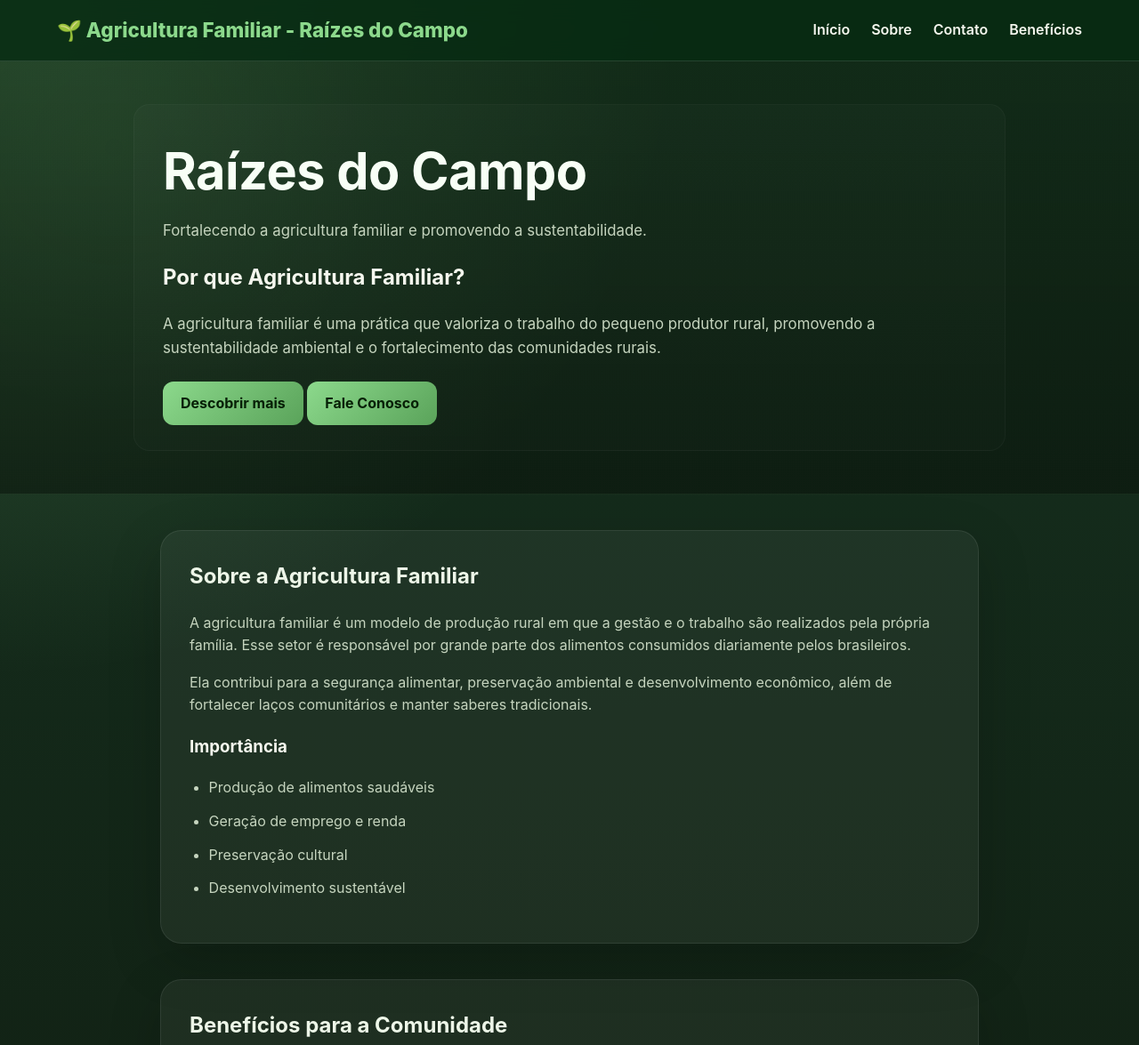
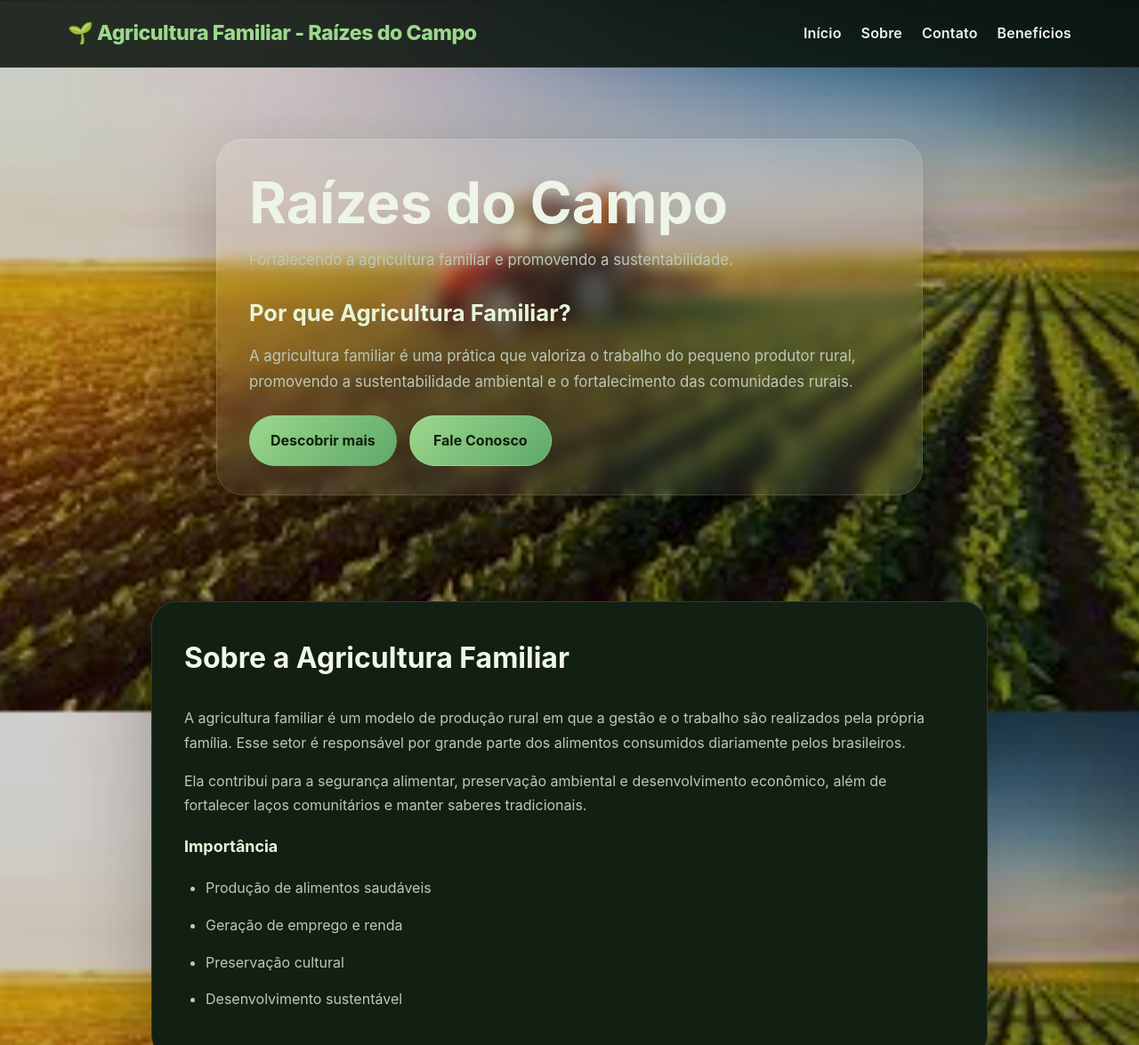
Before and after one commit to KeillaCoutinho/ProjetoIntegrador, a plain HTML site: page index.html in a window 1280 px wide. Shown: the top 1175 px of the page at 89% size. Drawn offline with Linux system fonts and the light colour scheme; a web font is replaced by a local one.

Commit message:
CSS e imagem

```diff
--- a/css/styles.css
+++ b/css/styles.css
@@ -1,13 +1,14 @@
 :root {
     color-scheme: dark;
-    --bg: #12210d;
+    --bg: #0b160c;
     --surface: rgba(255, 255, 255, 0.08);
-    --surface-strong: rgba(255, 255, 255, 0.12);
-    --text: #f5f7ee;
-    --muted: #c5d4be;
-    --accent: #8cd98c;
-    --accent-dark: #5aa35a;
+    --surface-strong: rgba(255, 255, 255, 0.14);
+    --text: #eef4e8;
+    --muted: #bdc8b8;
+    --accent: #9cd88c;
+    --accent-dark: #5ea86a;
     --border: rgba(255, 255, 255, 0.12);
+    --shadow: 0 28px 90px rgba(0, 0, 0, 0.24);
 }
 
 * {
@@ -21,11 +22,24 @@ html {
 body {
     margin: 0;
     font-family: "Inter", system-ui, -apple-system, BlinkMacSystemFont, "Segoe UI", sans-serif;
-    background: radial-gradient(circle at top left, rgba(140, 217, 140, 0.25), transparent 28%),
-                linear-gradient(180deg, #163220 0%, #0e140b 100%);
+    background: radial-gradient(circle at top left, rgba(156, 216, 116, 0.18), transparent 22%),
+                radial-gradient(circle at bottom right, rgba(255, 255, 255, 0.06), transparent 16%),
+                linear-gradient(180deg, #111b12 0%, #070b05 100%);
     color: var(--text);
     min-height: 100vh;
-    line-height: 1.6;
+    line-height: 1.7;
+}
+
+body.home {
+    background-image: linear-gradient(rgba(0, 0, 0, 0.18), rgba(0, 0, 0, 0.24)), url("../assets/img/agricultura_capa.jpeg");
+    background-size: cover;
+    background-position: center center;
+    background-attachment: fixed;
+    background-repeat: no-repeat;
+}
+
+body.home .hero {
+    background: transparent;
 }
 
 img {
@@ -35,6 +49,13 @@ img {
 
 a {
     color: inherit;
+    text-decoration: none;
+}
+
+button,
+.btn {
+    border: none;
+    font: inherit;
 }
 
 .skip-link {
@@ -53,15 +74,15 @@ a {
     margin: 16px;
     padding: 10px 16px;
     background: var(--accent);
-    color: #0a2104;
-    border-radius: 8px;
+    color: #112005;
+    border-radius: 999px;
     z-index: 100;
 }
 
 header {
-    background: rgba(7, 42, 17, 0.85);
-    backdrop-filter: blur(12px);
-    border-bottom: 1px solid var(--border);
+    background: rgba(9, 18, 10, 0.86);
+    backdrop-filter: blur(14px);
+    border-bottom: 1px solid rgba(255, 255, 255, 0.07);
     position: sticky;
     top: 0;
     z-index: 50;
@@ -69,24 +90,25 @@ header {
 
 .navbar,
 header nav {
-    max-width: 1200px;
+    max-width: 1180px;
     margin: 0 auto;
-    padding: 16px 24px;
+    padding: 18px 26px;
     display: flex;
     justify-content: space-between;
     align-items: center;
-    gap: 16px;
+    gap: 14px;
 }
 
 .logo {
     color: var(--accent);
-    font-size: 1.4rem;
+    font-size: 1.45rem;
     font-weight: 800;
+    letter-spacing: -0.02em;
 }
 
 .nav-links {
     display: flex;
-    gap: 24px;
+    gap: 22px;
     list-style: none;
     margin: 0;
     padding: 0;
@@ -95,8 +117,8 @@ header nav {
 
 .nav-links a {
     color: var(--text);
-    text-decoration: none;
     font-weight: 600;
+    letter-spacing: 0.01em;
     transition: color 0.25s ease, transform 0.25s ease;
 }
 
@@ -111,86 +133,126 @@ header nav {
     background: none;
     border: none;
     color: var(--text);
-    font-size: 1.8rem;
+    font-size: 1.9rem;
     cursor: pointer;
 }
 
 .hero {
-    min-height: 56vh;
+    min-height: 70vh;
     display: flex;
     align-items: center;
     justify-content: center;
-    padding: 48px 18px;
-    scroll-margin-top: 88px;
-    background: linear-gradient(180deg, rgba(10,30,10,0.35), rgba(6,12,6,0.45)),
-                radial-gradient(circle at 10% 20%, rgba(140,217,140,0.06), transparent 25%);
-    border-bottom: 1px solid rgba(255,255,255,0.03);
+    padding: 60px 24px;
+    position: relative;
+    overflow: hidden;
+}
+
+.hero::before {
+    content: "";
+    position: absolute;
+    inset: 0;
+    background: radial-gradient(circle at top left, rgba(156, 216, 116, 0.08), transparent 18%),
+                radial-gradient(circle at bottom right, rgba(255, 255, 255, 0.03), transparent 12%);
+    pointer-events: none;
 }
 
 .hero-content {
-    max-width: 980px;
+    position: relative;
+    z-index: 1;
+    max-width: 900px;
     text-align: left;
-    padding: 28px 32px;
-    background: linear-gradient(180deg, rgba(255,255,255,0.02), rgba(255,255,255,0.01));
-    border: 1px solid rgba(255,255,255,0.03);
-    border-radius: 18px;
+    padding: 38px 36px 32px;
+    background: rgba(255, 255, 255, 0.06);
+    border: 1px solid rgba(255, 255, 255, 0.12);
+    border-radius: 30px;
+    box-shadow: var(--shadow);
+    backdrop-filter: blur(10px);
 }
 
 .hero h1 {
-    font-size: clamp(2rem, 4.5vw, 3.6rem);
-    margin: 0 0 8px;
-    color: #f8fff6;
-    letter-spacing: -0.5px;
+    font-size: clamp(2.6rem, 5vw, 4.2rem);
+    margin: 0 0 18px;
+    line-height: 1.02;
 }
 
 .hero p {
     color: var(--muted);
     font-size: 1.05rem;
+    margin: 0 0 24px;
+    max-width: 720px;
+}
+
+.hero h2 {
+    font-size: clamp(1.3rem, 2vw, 1.85rem);
     margin: 0 0 12px;
+    color: #e6f5d9;
+}
+
+.hero-btns {
+    display: flex;
+    flex-wrap: wrap;
+    gap: 14px;
 }
 
 .hero .btn {
-    display: inline-block;
-    margin-top: 12px;
-    padding: 12px 20px;
-    border-radius: 12px;
+    display: inline-flex;
+    align-items: center;
+    justify-content: center;
+    min-width: 160px;
+    padding: 14px 24px;
+    border-radius: 999px;
     background: linear-gradient(135deg, var(--accent), var(--accent-dark));
-    color: #072006;
+    color: #102109;
     font-weight: 700;
-    text-decoration: none;
+    transition: transform 0.25s ease, box-shadow 0.25s ease, opacity 0.25s ease;
 }
 
-.hero .btn:hover { opacity: 0.95; transform: translateY(-2px); }
+.hero .btn:hover,
+.hero .btn:focus-visible {
+    transform: translateY(-2px);
+    box-shadow: 0 20px 38px rgba(93, 167, 106, 0.22);
+}
+
+.btn-outline {
+    display: inline-flex;
+    align-items: center;
+    justify-content: center;
+    min-width: 160px;
+    padding: 14px 24px;
+    border-radius: 999px;
+    border: 1px solid rgba(255, 255, 255, 0.16);
+    color: var(--text);
+    background: #151f18;
+    transition: background 0.25s ease, transform 0.25s ease, border-color 0.25s ease;
+}
+
+.btn-outline:hover,
+.btn-outline:focus-visible {
+    background: rgba(255, 255, 255, 0.12);
+    border-color: rgba(156, 216, 116, 0.45);
+    transform: translateY(-1px);
+}
 
 .pagina {
-    max-width: 920px;
+    max-width: 940px;
     margin: 40px auto 24px;
-    padding: 32px;
-    background: rgba(255, 255, 255, 0.05);
-    border: 1px solid rgba(255, 255, 255, 0.08);
-    border-radius: 24px;
-    box-shadow: 0 20px 60px rgba(0, 0, 0, 0.18);
+    padding: 36px;
+    background: #121f13;
+    border: 1px solid rgba(255, 255, 255, 0.12);
+    border-radius: 28px;
+    box-shadow: var(--shadow);
 }
 
-.scroll-reveal {
-    opacity: 0;
-    transform: translateY(24px);
-    transition: opacity 0.75s ease, transform 0.75s ease;
+.pagina h2 {
+    color: #f2f8e6;
+    margin-top: 0;
+    font-size: clamp(1.9rem, 2.5vw, 2.4rem);
 }
 
-.scroll-reveal.visible {
-    opacity: 1;
-    transform: none;
-}
-
-.pagina h1,
-.pagina h2 {
-    color: #edf6e8;
-    margin-top: 0;
-}
-
-.pagina h1 {
-    font-size: clamp(2rem, 2.8vw, 3rem);
+.pagina h3 {
+    color: #e8f5d9;
+    margin-bottom: 10px;
+    font-size: 1.12rem;
 }
 
 .pagina p,
@@ -200,16 +262,36 @@ header nav {
 }
 
 .pagina ul {
-    padding-left: 1.35rem;
+    padding-left: 1.5rem;
+    margin: 18px 0;
 }
 
 .pagina li {
-    margin-bottom: 0.75rem;
+    margin-bottom: 0.9rem;
+}
+
+.section-benefits ul {
+    display: grid;
+    gap: 12px;
+}
+
+.section-benefits li {
+    position: relative;
+    padding-left: 1.6rem;
+}
+
+.section-benefits li::before {
+    content: "✓";
+    position: absolute;
+    left: 0;
+    top: 0.1rem;
+    color: var(--accent);
+    font-size: 1rem;
 }
 
 form {
     display: grid;
-    gap: 16px;
+    gap: 18px;
     margin-top: 24px;
 }
 
@@ -223,30 +305,30 @@ input,
 textarea {
     width: 100%;
     border: 1px solid rgba(255, 255, 255, 0.16);
-    background: rgba(255, 255, 255, 0.06);
+    background: #131f16;
     color: var(--text);
-    padding: 14px 16px;
-    border-radius: 14px;
+    padding: 16px 18px;
+    border-radius: 16px;
     outline: none;
-    transition: border-color 0.2s ease, box-shadow 0.2s ease;
+    transition: border-color 0.25s ease, box-shadow 0.25s ease, transform 0.25s ease;
 }
 
 input:focus,
 textarea:focus {
-    border-color: var(--accent);
-    box-shadow: 0 0 0 4px rgba(140, 217, 140, 0.13);
+    border-color: rgba(156, 216, 116, 0.65);
+    box-shadow: 0 0 0 4px rgba(156, 216, 116, 0.12);
+    transform: translateY(-1px);
 }
 
 button {
     align-self: start;
-    padding: 14px 24px;
-    border: none;
-    border-radius: 14px;
+    padding: 16px 28px;
+    border-radius: 16px;
     background: linear-gradient(135deg, var(--accent), var(--accent-dark));
-    color: #0a2104;
+    color: #102109;
     font-weight: 700;
     cursor: pointer;
-    transition: transform 0.2s ease, opacity 0.2s ease;
+    transition: transform 0.25s ease, opacity 0.25s ease;
 }
 
 button:hover,
@@ -256,23 +338,23 @@ button:focus-visible {
 }
 
 footer {
-    background: #0c120b;
-    color: #dbe7cf;
+    background: rgba(9, 17, 10, 0.96);
+    color: #d7e3d0;
 }
 
 .footer-container {
-    max-width: 1200px;
+    max-width: 1180px;
     margin: 0 auto;
-    padding: 48px 24px;
+    padding: 48px 28px;
     display: grid;
-    grid-template-columns: repeat(auto-fit, minmax(220px, 1fr));
+    grid-template-columns: repeat(auto-fit, minmax(240px, 1fr));
     gap: 28px;
 }
 
 .footer-container h3,
 .footer-container h4 {
     margin-bottom: 14px;
-    color: #f3f8e9;
+    color: #f9fce6;
 }
 
 .footer-container p,
@@ -301,8 +383,28 @@ footer {
     text-align: center;
     padding: 18px 24px;
     border-top: 1px solid rgba(255, 255, 255, 0.08);
-    color: #9eb69d;
+    color: #99ad8e;
     font-size: 0.95rem;
+}
+
+.scroll-reveal {
+    opacity: 0;
+    transform: translateY(24px);
+    transition: opacity 0.75s ease, transform 0.75s ease;
+}
+
+.scroll-reveal.visible {
+    opacity: 1;
+    transform: none;
+}
+
+@media (max-width: 920px) {
+    .hero-content,
+    .pagina,
+    .footer-container {
+        padding-left: 20px;
+        padding-right: 20px;
+    }
 }
 
 @media (max-width: 768px) {
@@ -321,7 +423,7 @@ footer {
         width: 100%;
         margin-top: 12px;
         padding: 18px;
-        background: rgba(7, 42, 17, 0.95);
+        background: rgba(9, 18, 10, 0.96);
         border-radius: 18px;
         border: 1px solid rgba(255, 255, 255, 0.08);
     }
@@ -336,13 +438,17 @@ footer {
     }
 
     .hero {
-        min-height: 40vh;
-        padding: 28px 12px;
+        min-height: 58vh;
+        padding: 34px 16px;
     }
 
     .hero-content {
-        padding: 18px 16px;
-        border-radius: 14px;
+        padding: 26px 20px;
+        border-radius: 22px;
+    }
+
+    .hero h1 {
+        font-size: clamp(2.2rem, 7vw, 3.3rem);
     }
 
     .pagina {
--- a/index.html
+++ b/index.html
@@ -7,9 +7,13 @@
     <meta name="keywords" content="agricultura familiar, raízes do campo, agricultura sustentável, alimentos orgânicos, produção local">
     <link rel="stylesheet" href="css/styles.css">
     <title>Agricultura Familiar - Raízes do Campo</title>
+
+     <!-- Google Fonts -->
+  <link href="https://fonts.googleapis.com/css2?family=Playfair+Display:ital,wght@0,400;0,700;0,900;1,400&family=Lora:wght@400;500;600&family=DM+Sans:wght@300;400;500&display=swap" rel="stylesheet" />
+
 </head>
 
-<body>
+<body class="home">
 
     <a class = "skip-link" href="#main">Ir para o conteúdo principal</a>
 
@@ -113,7 +117,8 @@
     </div>
 
     <div class="copyright">
-        © 2026 Agricultura Familiar - Todos os direitos reservados.
+        © 2026 Agricultura Familiar <br>
+    Projeto integrador - Liga Steam / ArcelorMittal
     </div>
 
 </footer>
```
Also changed, not shown: assets/img/agricultura_capa.jpeg (added).
